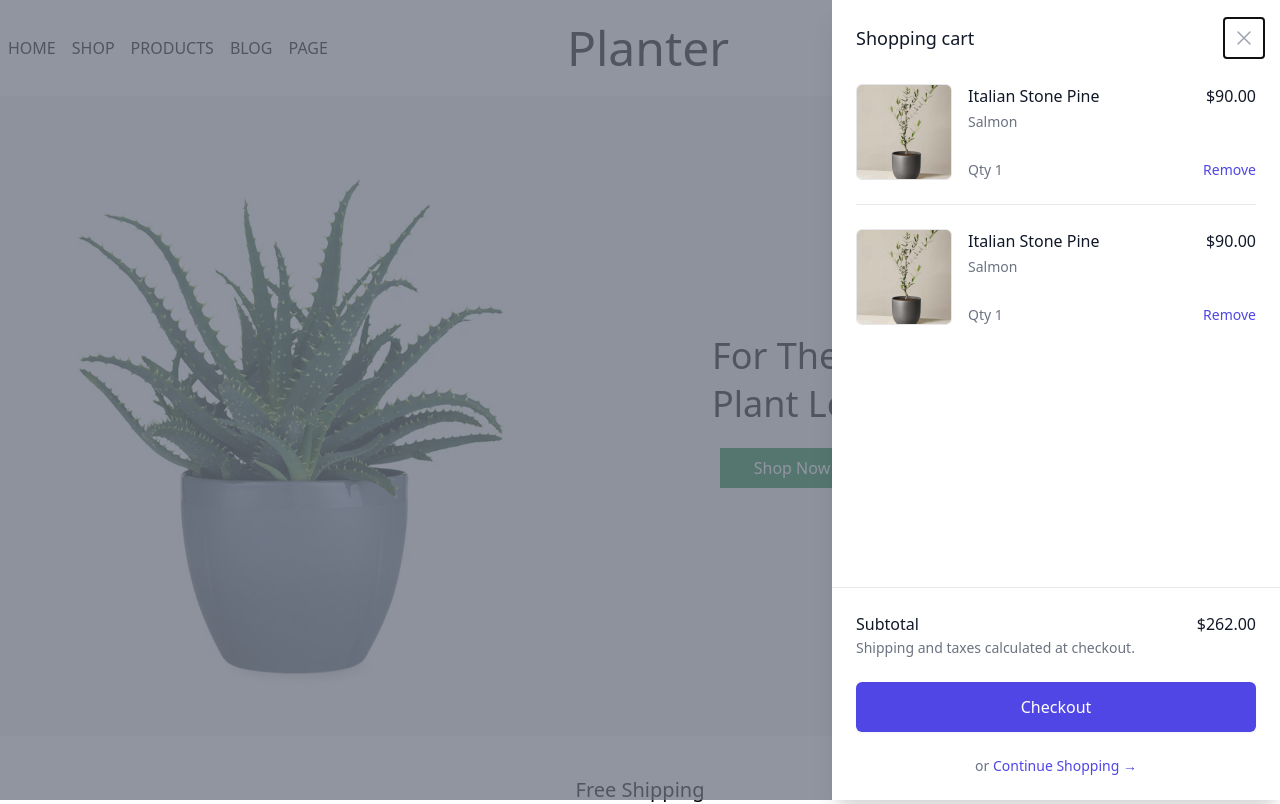
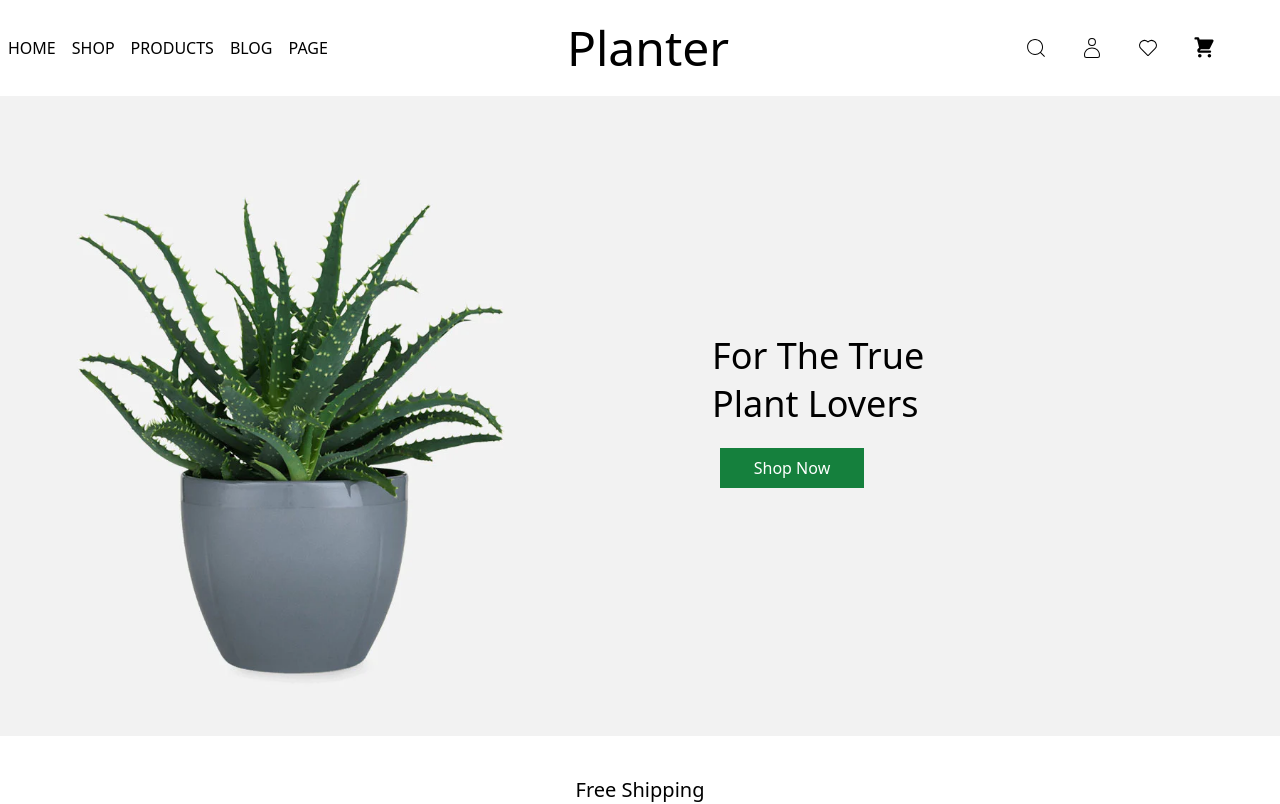
Before and after one commit to Abhishek3139/Planter, a React (Vite) app: page / in a window 1280 px wide. Shown: the top 804 px of the page. Built offline with nearby package versions, Linux system fonts and the light colour scheme.

Commit message:
added cart

```diff
--- a/src/App.tsx
+++ b/src/App.tsx
@@ -11,7 +11,7 @@ import { Cart } from "./components/cart";
 
 function App() {
   const [showSidebar, setShowSidebar] = useState(false);
-  const [open, setOpen] = useState(true);
+  const [open, setOpen] = useState(false);
 
   const handleViewSidebar = () => {
     setShowSidebar(!showSidebar);
--- a/src/components/sidebar/index.tsx
+++ b/src/components/sidebar/index.tsx
@@ -97,69 +97,3 @@ export default function Sidebar({ isOpen, handleViewSidebar }: IAppProps) {
     </Transition.Root>
   );
 }
-("use client");
-
-// import { Sidebar } from "flowbite-react";
-// import {
-//   HiArrowSmRight,
-//   HiChartPie,
-//   HiInbox,
-//   HiShoppingBag,
-//   HiTable,
-//   HiUser,
-//   HiViewBoards,
-// } from "react-icons/hi";
-// import { RxCross1 } from "react-icons/rx";
-
-// export const SideBar = ({ isOpen, handleViewSidebar }: IAppProps) => {
-//   return (
-//     <>
-//       {isOpen ? (
-//         <Sidebar
-//           aria-label="Default sidebar example"
-//           className="absolute bg-white top-0 left-0 transition-left duration-1000 ease-in-out hover:left-10"
-//         >
-//           <div className="flex  justify-end p-8">
-//             <button onClick={() => handleViewSidebar(false)}>
-//               <RxCross1 />
-//             </button>
-//           </div>
-//           <Sidebar.Items>
-//             <Sidebar.ItemGroup>
-//               {/* <button > */}
-//               <Sidebar.Item href="#" icon={HiChartPie}>
-//                 Dashboard
-//               </Sidebar.Item>
-//               {/* </button> */}
-//               <Sidebar.Item
-//                 href="#"
-//                 icon={HiViewBoards}
-//                 label="Pro"
-//                 labelColor="dark"
-//               >
-//                 Kanban
-//               </Sidebar.Item>
-//               <Sidebar.Item href="#" icon={HiInbox} label="3">
-//                 Inbox
-//               </Sidebar.Item>
-//               <Sidebar.Item href="#" icon={HiUser}>
-//                 Users
-//               </Sidebar.Item>
-//               <Sidebar.Item href="#" icon={HiShoppingBag}>
-//                 Products
-//               </Sidebar.Item>
-//               <Sidebar.Item href="#" icon={HiArrowSmRight}>
-//                 Sign In
-//               </Sidebar.Item>
-//               <Sidebar.Item href="#" icon={HiTable}>
-//                 Sign Up
-//               </Sidebar.Item>
-//             </Sidebar.ItemGroup>
-//           </Sidebar.Items>
-//         </Sidebar>
-//       ) : (
-//         ""
-//       )}
-//     </>
-//   );
-// };
```
